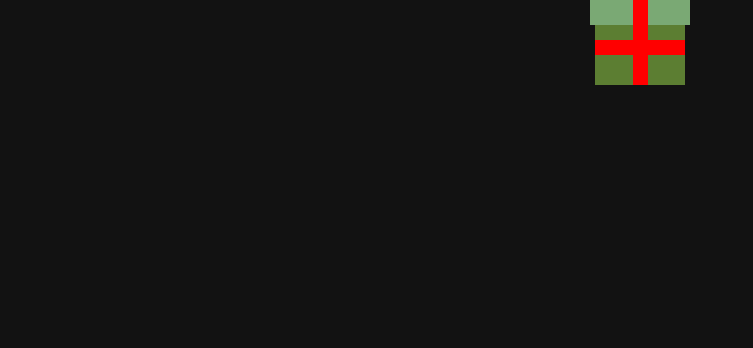
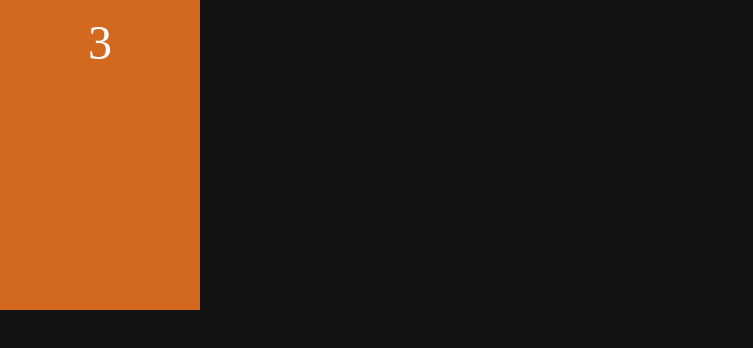
Before and after one commit to Beatrizaquino/Desafio-das-portas, a Next.js app: page / in a window 1280 px wide. Shown: the top 348 px of the page, without its empty margins (0-753 px from the left). Built offline with nearby package versions, Linux system fonts and the light colour scheme.

Commit message:
customizando portas

```diff
--- /dev/null
+++ b/components/Porta.jsx
@@ -0,0 +1,10 @@
+import styles from ".././src/styles/Porta.module.css"
+
+export default function Porta(props){
+    return (
+        <div className={styles.porta}>
+            <div className={styles.numero}>3</div>
+
+        </div>
+    )
+}
--- a/package.json
+++ b/package.json
@@ -15,7 +15,7 @@
     "@types/react-dom": "18.0.10",
     "eslint": "8.34.0",
     "eslint-config-next": "13.1.6",
-    "next": "13.1.6",
+    "next": "^13.1.6",
     "react": "18.2.0",
     "react-dom": "18.2.0",
     "typescript": "4.9.5"
--- a/src/pages/index.jsx
+++ b/src/pages/index.jsx
@@ -1,10 +1,11 @@
 import Presente from "../../components/Presente"
+import Porta from "../../components/Porta"
 
 export default function Home() {
   return (
     <div>
 
-      <Presente />
+      <Porta />
 
     </div>
   )
--- /dev/null
+++ b/src/styles/Porta.module.css
@@ -0,0 +1,16 @@
+
+
+.porta{
+    display: flex;
+    flex-direction: column;
+    align-items: center;
+    padding: 15px;
+
+    width: 200px;
+    height: 310px;
+    background-color: chocolate;
+}
+
+.numero{
+    font-size: 3rem;
+}
--- a/src/styles/globals.css
+++ b/src/styles/globals.css
@@ -1,77 +1,3 @@
-:root {
-  --max-width: 1100px;
-  --border-radius: 12px;
-  --font-mono: ui-monospace, Menlo, Monaco, 'Cascadia Mono', 'Segoe UI Mono',
-    'Roboto Mono', 'Oxygen Mono', 'Ubuntu Monospace', 'Source Code Pro',
-    'Fira Mono', 'Droid Sans Mono', 'Courier New', monospace;
-
-  --foreground-rgb: 0, 0, 0;
-  --background-start-rgb: 214, 219, 220;
-  --background-end-rgb: 255, 255, 255;
-
-  --primary-glow: conic-gradient(
-    from 180deg at 50% 50%,
-    #16abff33 0deg,
-    #0885ff33 55deg,
-    #54d6ff33 120deg,
-    #0071ff33 160deg,
-    transparent 360deg
-  );
-  --secondary-glow: radial-gradient(
-    rgba(255, 255, 255, 1),
-    rgba(255, 255, 255, 0)
-  );
-
-  --tile-start-rgb: 239, 245, 249;
-  --tile-end-rgb: 228, 232, 233;
-  --tile-border: conic-gradient(
-    #00000080,
-    #00000040,
-    #00000030,
-    #00000020,
-    #00000010,
-    #00000010,
-    #00000080
-  );
-
-  --callout-rgb: 238, 240, 241;
-  --callout-border-rgb: 172, 175, 176;
-  --card-rgb: 180, 185, 188;
-  --card-border-rgb: 131, 134, 135;
-}
-
-@media (prefers-color-scheme: dark) {
-  :root {
-    --foreground-rgb: 255, 255, 255;
-    --background-start-rgb: 0, 0, 0;
-    --background-end-rgb: 0, 0, 0;
-
-    --primary-glow: radial-gradient(rgba(1, 65, 255, 0.4), rgba(1, 65, 255, 0));
-    --secondary-glow: linear-gradient(
-      to bottom right,
-      rgba(1, 65, 255, 0),
-      rgba(1, 65, 255, 0),
-      rgba(1, 65, 255, 0.3)
-    );
-
-    --tile-start-rgb: 2, 13, 46;
-    --tile-end-rgb: 2, 5, 19;
-    --tile-border: conic-gradient(
-      #ffffff80,
-      #ffffff40,
-      #ffffff30,
-      #ffffff20,
-      #ffffff10,
-      #ffffff10,
-      #ffffff80
-    );
-
-    --callout-rgb: 20, 20, 20;
-    --callout-border-rgb: 108, 108, 108;
-    --card-rgb: 100, 100, 100;
-    --card-border-rgb: 200, 200, 200;
-  }
-}
 
 * {
   box-sizing: border-box;
```
Also changed, not shown: 1 other file (tests, documents, lock files or other folders).
